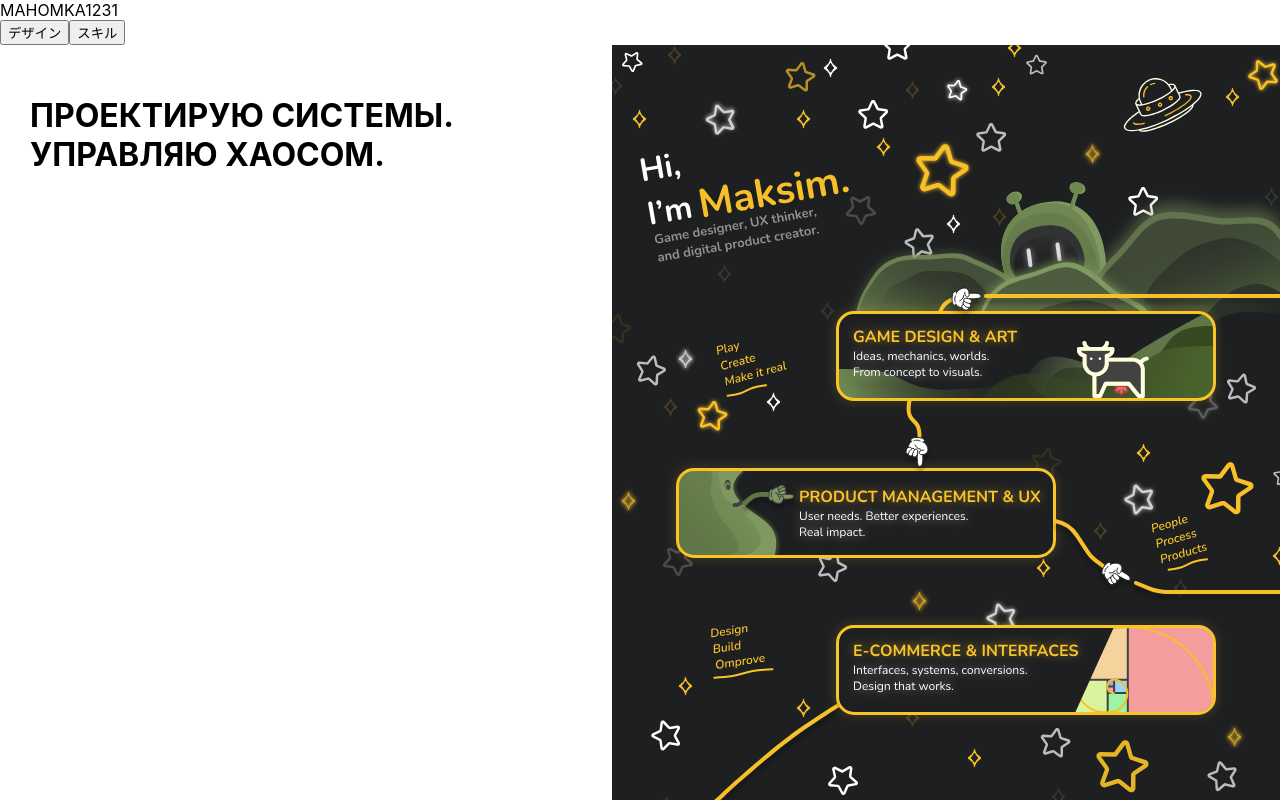
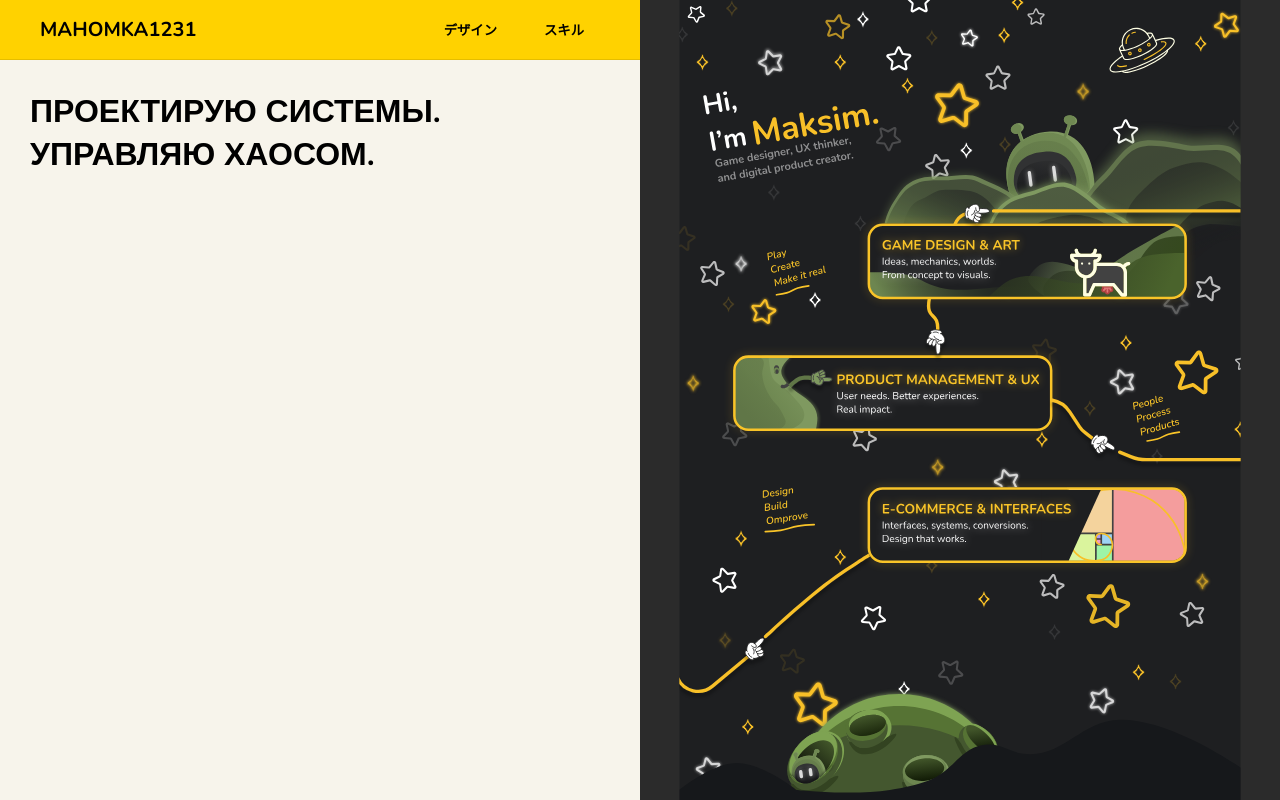
Before and after one commit to mahimka1321/my-portfolio, a React (Create React App) app: page / in a window 1280 px wide. Shown: the top 800 px of the page. Built offline with nearby package versions, Linux system fonts and the light colour scheme.

Commit message:
fix: Полная синхронизация пропсов навигации между App и Header

```diff
--- a/src/App.jsx
+++ b/src/App.jsx
@@ -2,6 +2,7 @@ import React, { useState, useEffect } from 'react';
 import Header from './Header';
 import Content from './Content';
 import ContentPreview from './ContentPreview';
+import './styles.scss';
 
 function App() {
   // 1. ИНИЦИАЛИЗАЦИЯ СТЕЙТОВ ИЗ ХЭША АДРЕСНОЙ СТРОКИ
@@ -55,12 +56,12 @@ function App() {
 
   return (
     <div className="app-container">
+      <div className="left-side-container">
       <Header
-        page={page}
-        handleTabChange={handleTabChange}
-        handleLogoClick={handleLogoClick}
+        currentPage={page}
+        onTabChange={handleTabChange}
+        onLogoClick={handleLogoClick}
       />
-      <div className="main-layout" style={{ display: 'flex' }}>
       <Content
         page={page}
         setPage={setPage}
@@ -68,8 +69,8 @@ function App() {
         setSelectedDesign={setSelectedDesign}
         setCurrentPreview={setCurrentPreview}
       />
+      </div>
       <ContentPreview preview={currentPreview} />
-      </div>
     </div>
   );
 }
--- a/src/Header.jsx
+++ b/src/Header.jsx
@@ -1,6 +1,7 @@
 import React from 'react';
 
-function Header({ currentPage, onLogoClick, onTabChange }) {
+function Header({ currentPage, onTabChange, onLogoClick }) {
+
   return (
     <header className="site-header">
       <div className="logo" onClick={onLogoClick}>
```
Lines whose indentation alone changed are shown as unchanged.
